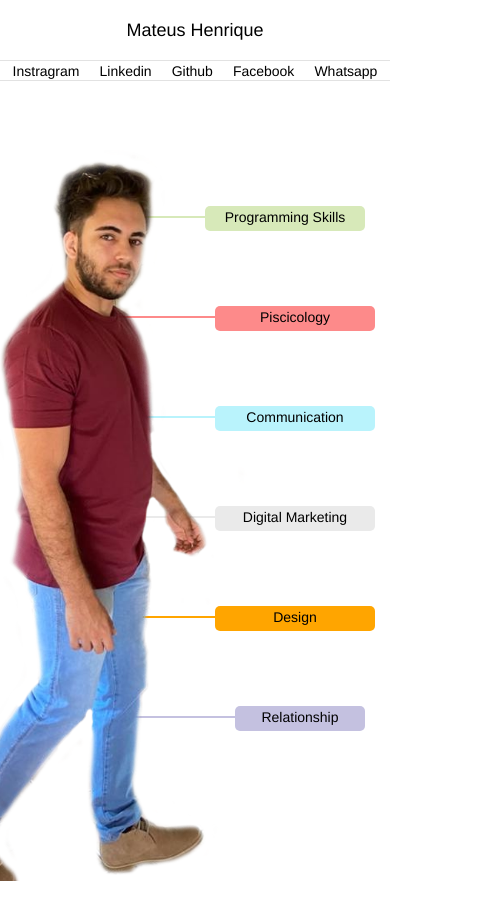
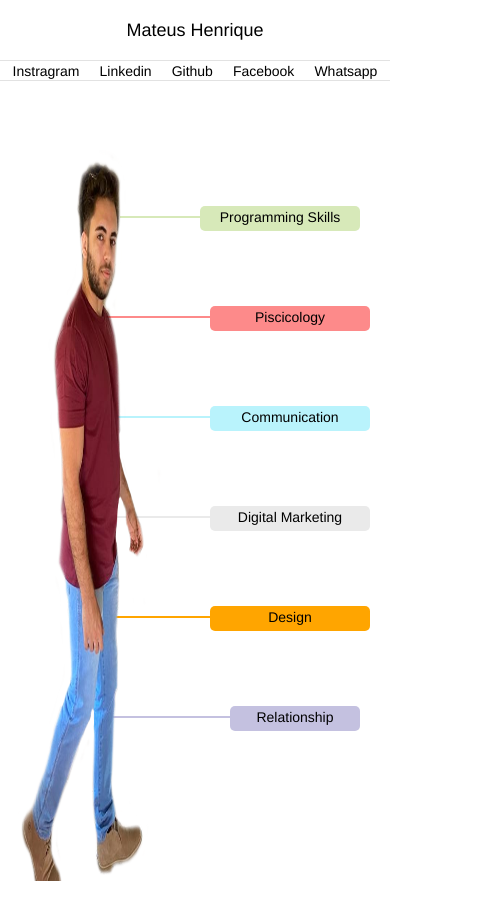
Before and after one commit to MateusHenriqDaSilva/Port, a Next.js app: page / in a window 390 px wide. Shown: the whole page, 495 px wide, since content can reach past the window. Built offline with nearby package versions, Linux system fonts and the light colour scheme.

Commit message:
first commit

```diff
--- a/src/styles/corpo.module.css
+++ b/src/styles/corpo.module.css
@@ -1165,12 +1165,13 @@
     .imagemEspacoGlobal {
         display: flex;
         width: 100%;
+        justify-content: center;
     }
 
     .imagemEspaco {
         display: flex;
-        height: 300px;
-        width: 400px;
+        height: 100%;
+        width: 100%;
         z-index: 1;
         justify-content: left;
         align-items: center;
@@ -1180,6 +1181,7 @@
     .definicaoImagem{
         display: flex;
         padding: 0px;
+        width: 350px;
     }
 
     .espacoLinha {
```
